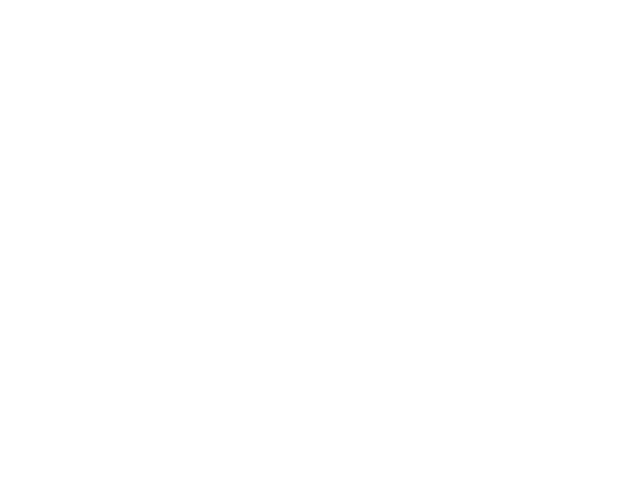
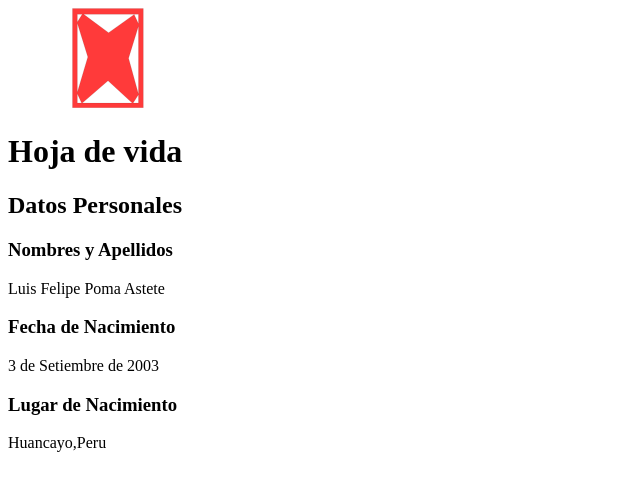
Before and after one commit to FelipePoma/FundamentosHTML_Luis_Felipe_Poma_Astete, a plain HTML site: page paginas/educacion.html in a window 1280 px wide. Shown: the whole page, without its empty margins (0-640 px from the left). Drawn offline with Linux system fonts and the light colour scheme.

Commit message:
Cabeza
Datos Personales

```diff
--- a/paginas/educacion.html
+++ b/paginas/educacion.html
@@ -6,6 +6,16 @@
             <title>Educacion</title>
      </head>
    <body>
-
+         <header>
+                 <img src="../img/logo.svg"width="200px" height="100px" alt="logo">  </img>
+                     <h1>Hoja de vida</h1>
+                         <h2>Datos Personales</h2>
+                             <h3>Nombres y Apellidos</h3>
+                                 <p>Luis Felipe Poma Astete</p>
+                             <h3>Fecha de Nacimiento</h3>
+                                 <p>3 de Setiembre de 2003</p>
+                             <h3>Lugar de Nacimiento</h3>
+                                 <p>Huancayo,Peru</p>
+         </header>
   </body>
 </html>
```
Lines whose indentation alone changed are shown as unchanged.
